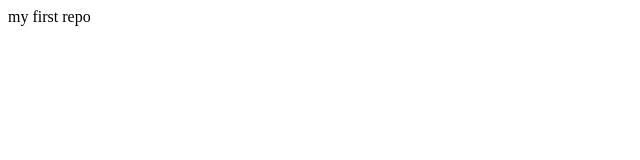
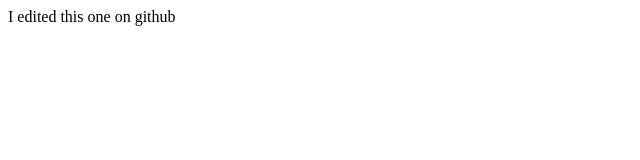
Before and after one commit to cosdud/incercarea-1, a website: page index.html in a window 1280 px wide. Shown: the whole page, without its empty margins (0-640 px from the left). Drawn offline with Linux system fonts and the light colour scheme.

Commit message:
Edited on gh

```diff
--- a/index.html
+++ b/index.html
@@ -1,6 +1,6 @@
 <DOCTYPE html>
 <html>
 	<body>
-		my first repo
+		I edited this one on github
 	</body>
 </html>
```
